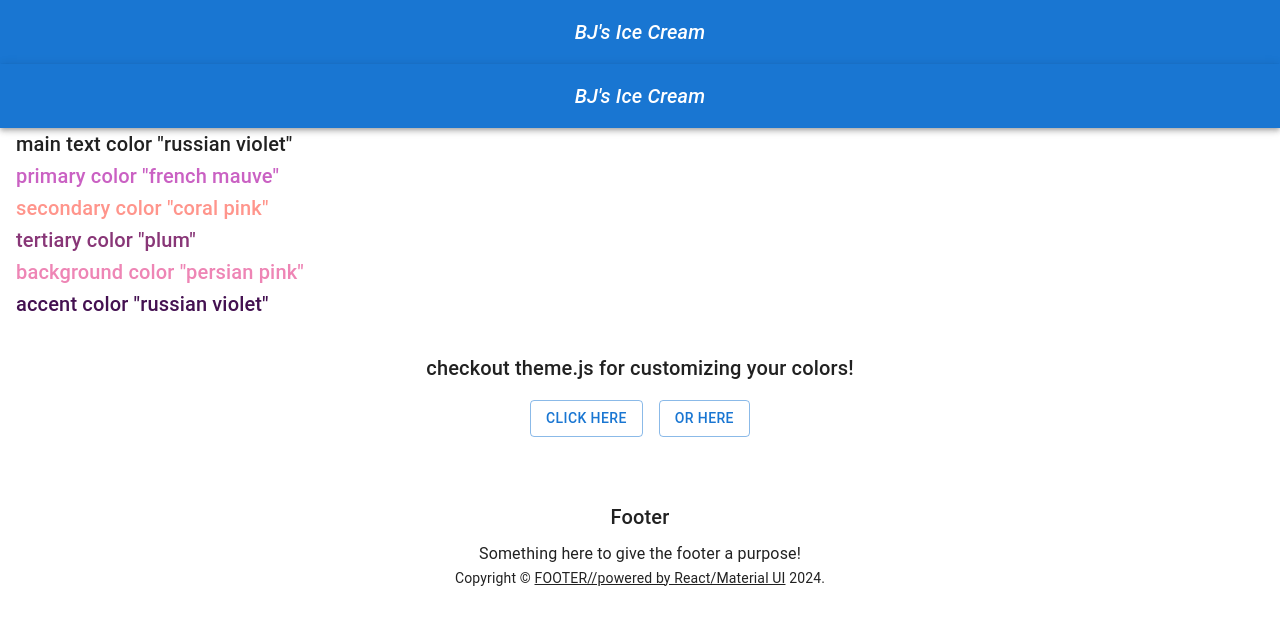
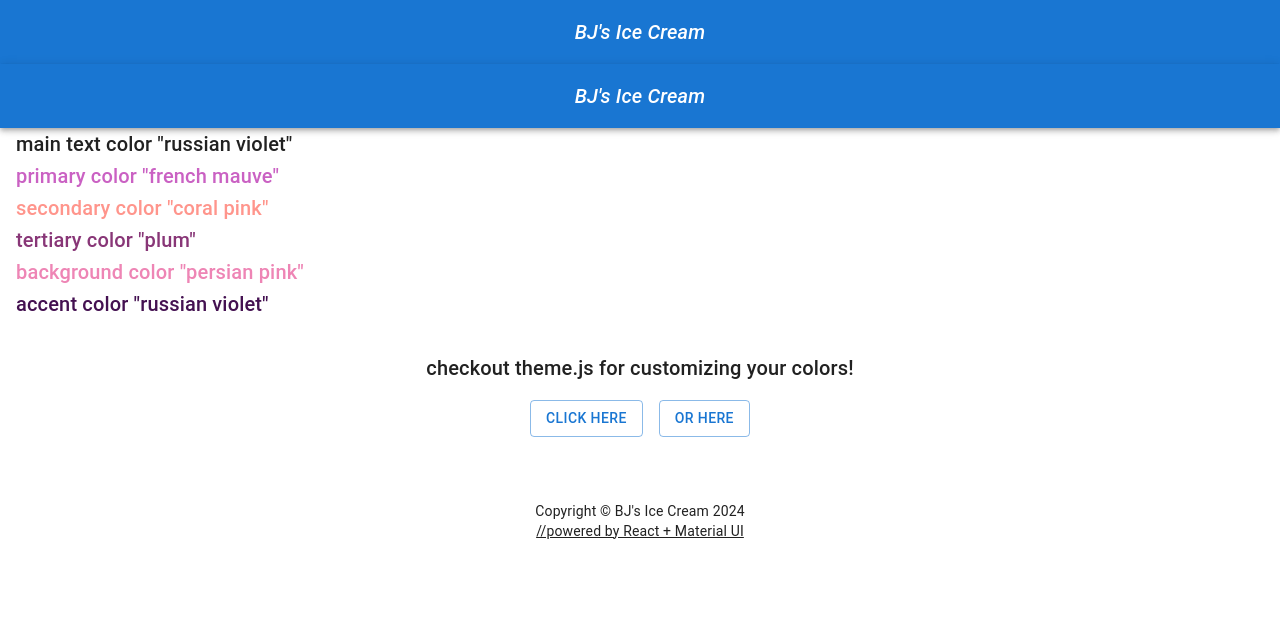
Before and after one commit to jrapich/icecream, a React (Vite) app in the folder client/: page /colors in a window 1280 px wide. Shown: the top 624 px of the page. Built offline with nearby package versions, Linux system fonts and the light colour scheme.

Commit message:
footer edits

```diff
--- a/client/src/components/Footer.jsx
+++ b/client/src/components/Footer.jsx
@@ -4,11 +4,10 @@ function Copyright() {
   return (
     <Typography variant="body2" align="center">
       {"Copyright © "}
+      BJ&apos;s Ice Cream {new Date().getFullYear()}
       <Link color="inherit" href="https://mui.com/">
-        FOOTER//powered by React/Material UI
+        <div>//powered by React + Material UI</div>
       </Link>{" "}
-      {new Date().getFullYear()}
-      {"."}
     </Typography>
   );
 }
@@ -17,12 +16,12 @@ export default function Footer() {
   return (
     <>
       <Box sx={{ p: 6 }} component="footer">
-        <Typography variant="h6" align="center" gutterBottom>
+        {/* <Typography variant="h6" align="center" gutterBottom>
           Footer
         </Typography>
         <Typography variant="subtitle1" align="center" component="p">
           Something here to give the footer a purpose!
-        </Typography>
+        </Typography> */}
         <Copyright />
       </Box>
     </>
```
